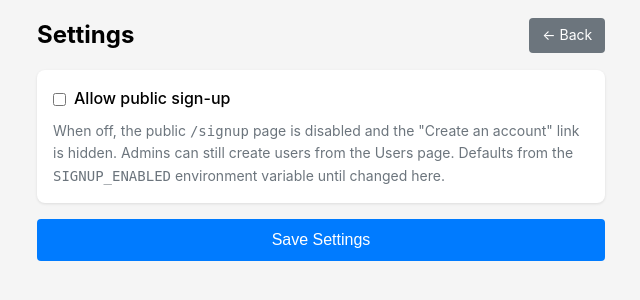
After one commit to DeeKahy/Project-Choice-Maxxing, a Flask app: template voting-app/templates/admin_settings.html in a window 1280 px wide. The commit adds this page. Shown: the top 300 px of the page, without its empty margins (319-959 px from the left). Run offline with Flask 3, Linux system fonts and the light colour scheme; the template is opened without the code that fills it, so the values that code supplies are empty.

Commit message:
Add favicon, signup on/off switch + admin settings page, closed-poll notice
- Ship an SVG favicon and point /favicon.ico at it so browser tabs get an
  icon instead of a 404.
- Add a persisted app-settings store (data/settings.json) with a public
  signup on/off switch, seeded from the SIGNUP_ENABLED env var. When off,
  the /signup page returns 403 and the "Create an account" link is hidden;
  admins can still create users directly.
- Add an admin-only Settings page (/admin/settings) to toggle signup at
  runtime, linked from the dashboard.
- Show a clear "This poll is closed" banner on the results page (closed
  polls already redirect voting attempts to results).
- Tests for all of the above, including a regression test that voting
  twice with the same username re-renders cleanly instead of crashing.

```diff
--- a/voting-app/app.py
+++ b/voting-app/app.py
@@ -1,4 +1,5 @@
 import csv
+import json
 import os
 import secrets
 import threading
@@ -271,6 +272,77 @@ def seed_first_admin():
 seed_first_admin()
 
 
+# ============== APP SETTINGS ==============
+#
+# A tiny persisted key/value store for runtime-togglable settings (currently
+# just whether public self-service signup is open). Backed by
+# DATA_DIR/settings.json so an admin can flip it from the Settings page without
+# a redeploy. The environment variable supplies only the INITIAL default used
+# until the file is written; after that the stored value wins.
+
+
+def _env_bool(name, default):
+    val = os.environ.get(name)
+    if val is None:
+        return default
+    return val.strip().lower() in ("1", "true", "yes", "on")
+
+
+# Keys here define the full, known set of settings. Anything not listed is
+# ignored when reading/writing so a stale or hand-edited file can't inject
+# arbitrary keys.
+DEFAULT_SETTINGS = {
+    "signup_enabled": _env_bool("SIGNUP_ENABLED", True),
+}
+
+
+def _settings_path():
+    return Path(DATA_DIR) / "settings.json"
+
+
+def get_settings():
+    """Return the settings dict: defaults overlaid with any persisted values."""
+    with _csv_lock:
+        settings = dict(DEFAULT_SETTINGS)
+        path = _settings_path()
+        if path.exists():
+            try:
+                stored = json.loads(path.read_text(encoding="utf-8"))
+            except (ValueError, OSError):
+                stored = {}
+            if isinstance(stored, dict):
+                for key in DEFAULT_SETTINGS:
+                    if key in stored:
+                        settings[key] = stored[key]
+        return settings
+
+
+def save_settings(new_values):
+    """Merge and persist known settings keys. Returns the updated settings."""
+    with _csv_lock:
+        settings = get_settings()
+        for key in DEFAULT_SETTINGS:
+            if key in new_values:
+                settings[key] = new_values[key]
+        try:
+            _settings_path().write_text(
+                json.dumps(settings, indent=2), encoding="utf-8"
+            )
+        except OSError as e:
+            print(f"⚠️  Could not persist settings to {_settings_path()}: {e}")
+        return settings
+
+
+def signup_enabled():
+    return bool(get_settings().get("signup_enabled", True))
+
+
+@app.context_processor
+def _inject_settings():
+    """Expose `signup_enabled()` to templates (e.g. to hide the signup link)."""
+    return {"signup_enabled": signup_enabled}
+
+
 # ============== AUTH ==============
 
 
@@ -329,7 +401,19 @@ def admin_login():
 def signup():
     """Public self-service signup. Creates a non-admin account and logs the
     new user straight in. Validation matches `admin_users_create` so admins
-    and self-signups go through the same rules."""
+    and self-signups go through the same rules.
+
+    Gated by the `signup_enabled` setting (admin Settings page / SIGNUP_ENABLED
+    env). When off, both GET and POST are refused so the account store can't be
+    grown from the public route — admins can still create users directly."""
+    if not signup_enabled():
+        return (
+            render_template(
+                "admin_login.html",
+                error="Public sign-up is currently disabled. Ask an admin for an account.",
+            ),
+            403,
+        )
     if request.method == "POST":
         username = request.form.get("username", "").strip()
         password = request.form.get("password", "")
@@ -463,6 +547,27 @@ def admin_change_password():
             "admin_change_password.html", success="Password updated."
         )
     return render_template("admin_change_password.html")
+
+
+# ============== ADMIN SETTINGS ==============
+
+
+@app.route("/admin/settings", methods=["GET", "POST"])
+def admin_settings():
+    """Admin-only page for runtime-togglable app settings. Currently just the
+    public-signup switch (issues #11/#13); more can slot in by extending
+    DEFAULT_SETTINGS and this form."""
+    if not is_admin():
+        return redirect(url_for("admin_login"))
+    saved = False
+    if request.method == "POST":
+        # Unchecked checkboxes are absent from the form body, so a missing
+        # `signup_enabled` field means "off".
+        save_settings({"signup_enabled": request.form.get("signup_enabled") == "on"})
+        saved = True
+    return render_template(
+        "admin_settings.html", settings=get_settings(), saved=saved
+    )
 
 
 # ============== "SECURE" ROUTES ==============
@@ -818,6 +923,13 @@ def home():
     return redirect(url_for("admin_login"))
 
 
+@app.route("/favicon.ico")
+def favicon():
+    """Browsers auto-request /favicon.ico; point it at the SVG we ship so the
+    tab gets an icon instead of a 404 (issue #5)."""
+    return redirect(url_for("static", filename="favicon.svg"))
+
+
 # ============== RUN ==============
 
 if __name__ == "__main__":
--- a/voting-app/templates/admin_dashboard.html
+++ b/voting-app/templates/admin_dashboard.html
@@ -6,6 +6,7 @@
     <div style="display: flex; gap: 0.5rem; flex-wrap: wrap;">
         {% if is_admin %}
         <a href="{{ url_for('admin_users') }}" class="btn btn-secondary btn-small">Users</a>
+        <a href="{{ url_for('admin_settings') }}" class="btn btn-secondary btn-small">Settings</a>
         {% endif %}
         <a href="{{ url_for('admin_change_password') }}" class="btn btn-secondary btn-small">Change Password</a>
         <a href="{{ url_for('admin_logout') }}" class="btn btn-secondary btn-small">Logout</a>
--- a/voting-app/templates/admin_login.html
+++ b/voting-app/templates/admin_login.html
@@ -19,8 +19,10 @@
         <button type="submit" class="btn-block mt-1">Login</button>
     </form>
 
+    {% if signup_enabled() %}
     <p class="mt-1" style="font-size: 0.875rem;">
         New here? <a href="{{ url_for('signup') }}">Create an account</a>.
     </p>
+    {% endif %}
 </div>
 {% endblock %}
--- /dev/null
+++ b/voting-app/templates/admin_settings.html
@@ -0,0 +1,29 @@
+{% extends "base.html" %}
+{% block title %}Settings{% endblock %}
+{% block content %}
+<div class="header-row">
+    <h1>Settings</h1>
+    <a href="{{ url_for('admin_dashboard') }}" class="btn btn-secondary btn-small">← Back</a>
+</div>
+
+{% if saved %}<p style="color: green;">Settings saved.</p>{% endif %}
+
+<form method="POST">
+    <input type="hidden" name="csrf_token" value="{{ csrf_token() }}">
+    <div class="card">
+        <label style="display: flex; align-items: center; gap: 0.5rem; cursor: pointer;">
+            <input type="checkbox" name="signup_enabled" style="width: auto;"
+                   {% if settings.signup_enabled %}checked{% endif %}>
+            <span>Allow public sign-up</span>
+        </label>
+        <p class="text-muted" style="font-size: 0.875rem; margin-top: 0.5rem;">
+            When off, the public <code>/signup</code> page is disabled and the
+            "Create an account" link is hidden. Admins can still create users
+            from the Users page. Defaults from the <code>SIGNUP_ENABLED</code>
+            environment variable until changed here.
+        </p>
+    </div>
+
+    <button type="submit" class="btn btn-block">Save Settings</button>
+</form>
+{% endblock %}
--- a/voting-app/templates/base.html
+++ b/voting-app/templates/base.html
@@ -4,6 +4,7 @@
     <meta charset="UTF-8">
     <meta name="viewport" content="width=device-width, initial-scale=1.0">
     <title>{% block title %}Vote{% endblock %}</title>
+    <link rel="icon" type="image/svg+xml" href="{{ url_for('static', filename='favicon.svg') }}">
     <link rel="stylesheet" href="{{ url_for('static', filename='style.css') }}">
 </head>
 <body>
--- a/voting-app/templates/results.html
+++ b/voting-app/templates/results.html
@@ -3,6 +3,12 @@
 {% block content %}
 <h1>{{ poll.title }}</h1>
 {% if poll.description %}<p class="text-muted">{{ poll.description }}</p>{% endif %}
+
+{% if poll.is_open != "true" %}
+<div class="card" style="border-left: 4px solid #ef4444;">
+    <p style="margin: 0;">🔒 <strong>This poll is closed.</strong> Voting is no longer available — here are the results.</p>
+</div>
+{% endif %}
 
 <p class="text-muted mb-1">{{ votes|length }} vote{{ 's' if votes|length != 1 else '' }} cast</p>
 
```
Also changed, not shown: voting-app/tests/test_settings.py (added, +131 -0 lines), voting-app/static/favicon.svg (added).
